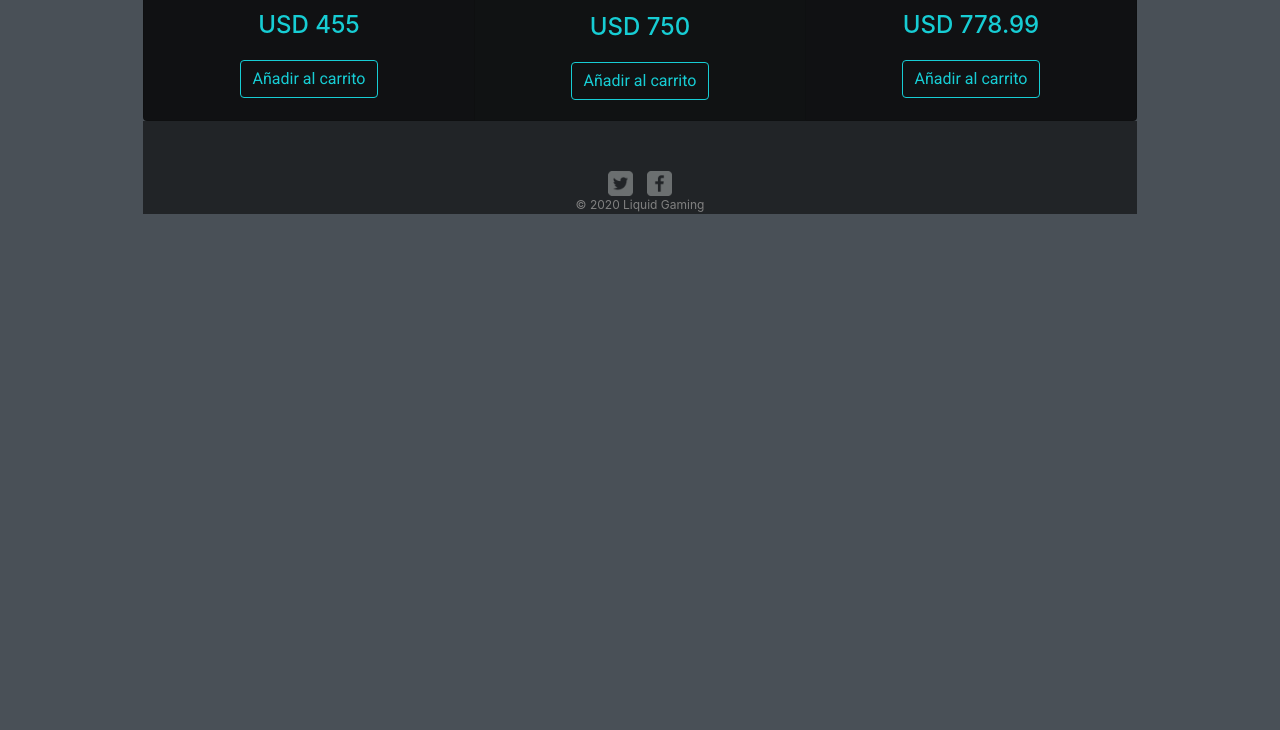
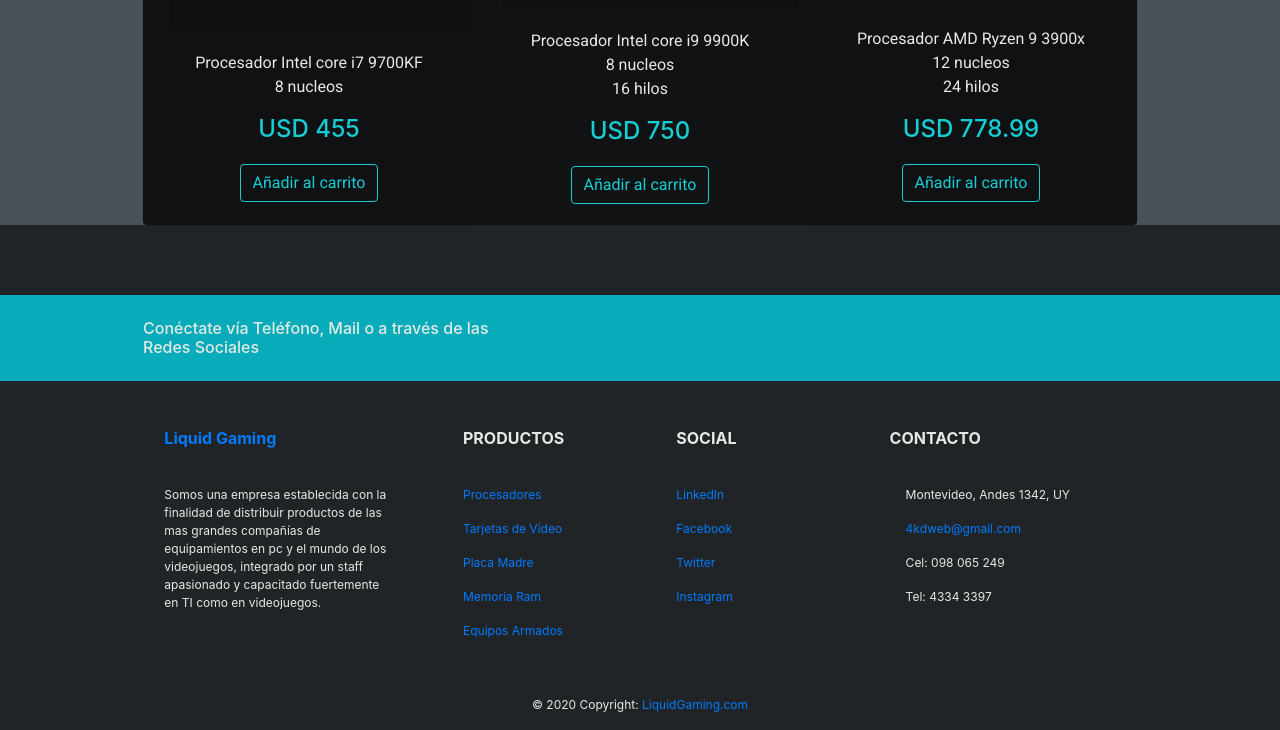
Before and after one commit to fede4kd/LiquidGaming, a website: page procesadores.html in a window 1280 px wide. Shown: the part 1592-2322 px from the top of the page. Before the commit the page ends 1822 px from the top, so only its background shows below. Drawn offline with nearby package versions, Linux system fonts and the light colour scheme.

Commit message:
Update procesadores.html

```diff
--- a/procesadores.html
+++ b/procesadores.html
@@ -16,10 +16,10 @@
   </head>
   <body>
     <nav class="navbar navbar-expand-lg navbar-light bg-light">
-  <a class="navbar-brand" href="index.html">Liquid Gaming</a>
-  <button class="navbar-toggler" type="button" data-toggle="collapse" data-target="#navbarSupportedContent" aria-controls="navbarSupportedContent" aria-expanded="false" aria-label="Toggle navigation">
-    <span class="navbar-toggler-icon"></span>
-  </button>
+    <a class="navbar-brand" href="index.html">Liquid Gaming</a>
+    <button class="navbar-toggler" type="button" data-toggle="collapse" data-target="#navbarSupportedContent" aria-controls="navbarSupportedContent" aria-expanded="false" aria-label="Toggle navigation">
+      <span class="navbar-toggler-icon"></span>
+    </button>
 
   <div class="collapse navbar-collapse" id="navbarSupportedContent">
     <ul class="navbar-nav mr-auto">
@@ -31,12 +31,12 @@
           Productos
         </a>
         <div class="dropdown-menu" aria-labelledby="navbarDropdown">
-          <a class="dropdown-item" href="procesadores.html">Procesadores</a>
-          <a class="dropdown-item" href="tarjetavideo.html">Tarjetas de Video</a>
-          <a class="dropdown-item" href="placaMadre.html">Placa Madre</a>
-          <a class="dropdown-item" href="memoria.html">Memoria Ram</a>
+          <a class="dropdown-item" href="procesadores.html" target="_blank">Procesadores</a>
+          <a class="dropdown-item" href="tarjetavideo.html" target="_blank">Tarjetas de Video</a>
+          <a class="dropdown-item" href="placaMadre.html" target="_blank">Placa Madre</a>
+          <a class="dropdown-item" href="memoria.html" target="_blank">Memoria Ram</a>
           <div class="dropdown-divider"></div>
-          <a class="dropdown-item" href="equiposArmados.html">Equipos Armados</a>
+          <a class="dropdown-item" href="equiposArmados.html" target="_blank">Equipos Armados</a>
         </div>
       </li>
       <li class="nav-item">
@@ -53,10 +53,16 @@
   </div>
 </nav>
 
-
 <div>
   <h3 id="ea">Procesadores</h3>
 </div>
+
+<ul class="sci">
+      <li><a href="#" target="_blank"><img src="img/linkedin.png"></a></li>
+      <li><a href="https://www.facebook.com/federico.fourcade.3" target="_blank"><img src="img/facebook2.png"></a></li>
+      <li><a href="https://twitter.com/Fede_4kd" target="_blank"><img src="img/twitter2.png"></a></li>
+      <li><a href="https://www.instagram.com/fede4kd" target="_blank"><img src="img/instagram.png"></a></li>
+</ul>
 
 <div class="container">
   <div class="card-group">
@@ -189,15 +195,156 @@
     </div>
   </div>
 </div>
+</div>
 
-  <footer>
-        <a href="https://twitter.com/fede4kd"><img src="img/twitter-wrap.png" alt="Twitter Logo" class="social-icon"></a>
-        <a href="https://www.facebook.com/federico.fourcade.3"><img src="img/facebook-wrap.png" alt="Facebook Logo" class="social-icon"></a>
-        <p id="c">&copy; 2020 Liquid Gaming</p>
-      </footer>
+  <!-- Footer -->
+<footer class="page-footer font-small unique-color-dark">
+
+  <div style="background-color: #07abba;">
+    <div class="container">
+
+      <!-- Grid row-->
+      <div class="row py-4 d-flex align-items-center">
+
+        <!-- Grid column -->
+        <div class="col-md-6 col-lg-5 text-center text-md-left mb-4 mb-md-0">
+          <h6 class="mb-0">Conéctate vía Teléfono, Mail o a través de las Redes Sociales</h6>
+        </div>
+        <!-- Grid column -->
+
+        <!-- Grid column -->
+        <div class="col-md-6 col-lg-7 text-center text-md-right">
+
+          <!-- Facebook -->
+          <a class="fb-ic">
+            <i class="fab fa-facebook-f white-text mr-4"> </i>
+          </a>
+          <!-- Twitter -->
+          <a class="tw-ic">
+            <i class="fab fa-twitter white-text mr-4"> </i>
+          </a>
+          <!-- Google +-->
+          <a class="gplus-ic">
+            <i class="fab fa-google-plus-g white-text mr-4"> </i>
+          </a>
+          <!--Linkedin -->
+          <a class="li-ic">
+            <i class="fab fa-linkedin-in white-text mr-4"> </i>
+          </a>
+          <!--Instagram-->
+          <a class="ins-ic">
+            <i class="fab fa-instagram white-text"> </i>
+          </a>
+
+        </div>
+        <!-- Grid column -->
+
+      </div>
+      <!-- Grid row-->
+
+    </div>
+  </div>
+
+  <!-- Footer Links -->
+  <div class="container text-center text-md-left mt-5">
+
+    <!-- Grid row -->
+    <div class="row mt-3">
+
+      <!-- Grid column -->
+      <div class="col-md-3 col-lg-4 col-xl-3 mx-auto mb-4">
+
+        <!-- Content -->
+        <a href="index.html" target="_blank">
+          <h6 class="h6 font-weight-bold">Liquid Gaming</h6>
+        </a>
+        <hr class="deep-purple accent-2 mb-4 mt-0 d-inline-block mx-auto" style="width: 60px;">
+        <p>Somos una empresa establecida con la finalidad de distribuir productos de las mas grandes compañías de equipamientos en pc y el mundo de los videojuegos, integrado por un staff apasionado y capacitado fuertemente en TI como en videojuegos.</p>
+
+      </div>
+      <!-- Grid column -->
+
+      <!-- Grid column -->
+      <div class="col-md-2 col-lg-2 col-xl-2 mx-auto mb-4">
+
+        <!-- Links -->
+        <h6 class="text-uppercase font-weight-bold">Productos</h6>
+        <hr class="deep-purple accent-2 mb-4 mt-0 d-inline-block mx-auto" style="width: 60px;">
+        <p>
+          <a href="procesadores.html" target="_blank">Procesadores</a>
+        </p>
+        <p>
+          <a href="tarjetavideo.html" target="_blank">Tarjetas de Video</a>
+        </p>
+        <p>
+          <a href="placaMadre.html" target="_blank">Placa Madre</a>
+        </p>
+        <p>
+          <a href="Memoria.html" target="_blank">Memoria Ram</a>
+        </p>
+        <p>
+          <a href="equiposArmados.html" target="_blank">Equipos Armados</a>
+        </p>
+
+      </div>
+      <!-- Grid column -->
+
+      <!-- Grid column -->
+      <div class="col-md-3 col-lg-2 col-xl-2 mx-auto mb-4">
+
+        <!-- Links -->
+        <h6 class="text-uppercase font-weight-bold">Social</h6>
+        <hr class="deep-purple accent-2 mb-4 mt-0 d-inline-block mx-auto" style="width: 60px;">
+        <p>
+          <a href="#!">LinkedIn</a>
+        </p>
+        <p>
+          <a href="https://www.facebook.com/federico.fourcade.3" target="_blank">Facebook</a>
+        </p>
+        <p>
+          <a href="https://twitter.com/Fede_4kd" target="_blank">Twitter</a>
+        </p>
+        <p>
+          <a href="https://www.instagram.com/fede4kd" target="_blank">Instagram</a>
+        </p>
+
+      </div>
+      <!-- Grid column -->
+
+      <!-- Grid column -->
+      <div class="col-md-4 col-lg-3 col-xl-3 mx-auto mb-md-0 mb-4">
+
+        <!-- Links -->
+        <h6 class="text-uppercase font-weight-bold">Contacto</h6>
+        <hr class="deep-purple accent-2 mb-4 mt-0 d-inline-block mx-auto" style="width: 60px;">
+        <p>
+          <i class="fas fa-home mr-3"></i> Montevideo, Andes 1342, UY</p>
+        <p>
+          <a href="mailto:4kdweb@gmail.com">
+          <i class="fas fa-envelope mr-3"></i> 4kdweb@gmail.com</p>
+          </a>
+        <p>
+          <i class="fas fa-phone mr-3"></i>Cel: 098 065 249</p>
+        <p>
+          <i class="fas fa-print mr-3"></i>Tel: 4334 3397</p>
+
+      </div>
+      <!-- Grid column -->
+
+    </div>
+    <!-- Grid row -->
 
   </div>
+  <!-- Footer Links -->
 
+  <!-- Copyright -->
+  <div class="footer-copyright text-center py-3">© 2020 Copyright:
+    <a href="index.html"> LiquidGaming.com</a>
+  </div>
+  <!-- Copyright -->
+
+</footer>
+<!-- Footer -->
 
     <!-- Optional JavaScript -->
     <!-- jQuery first, then Popper.js, then Bootstrap JS -->
```
